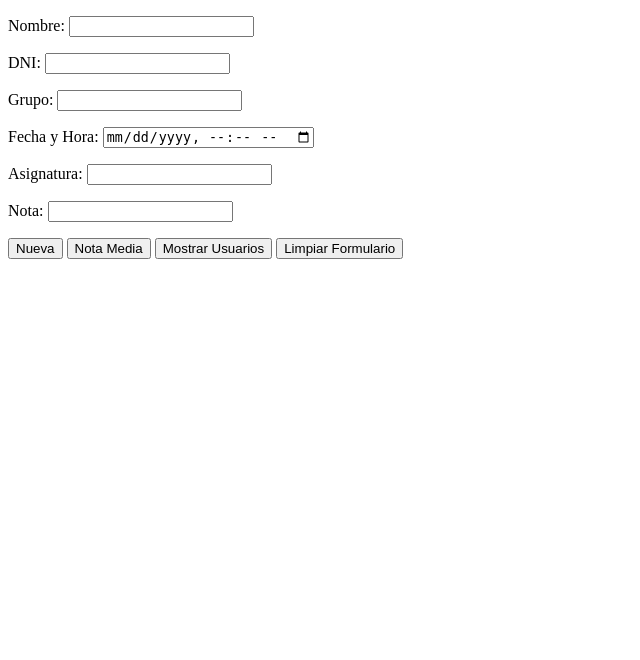
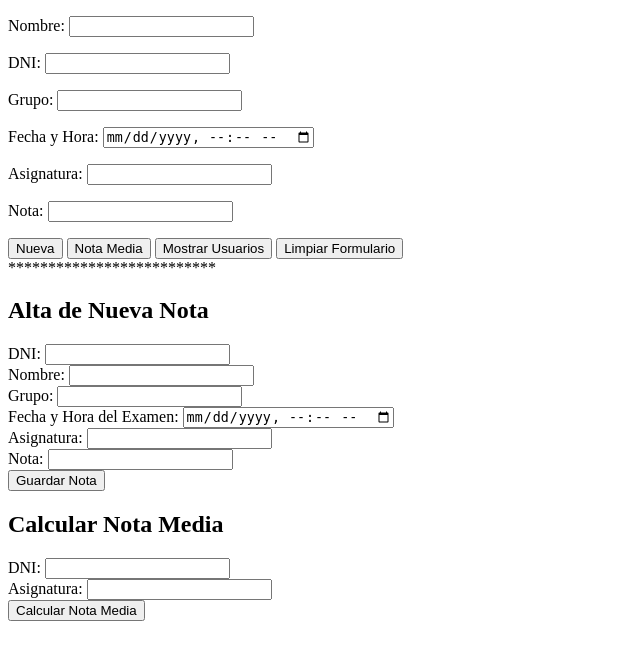
Before and after one commit to vicolores/PHP_test, a PHP site: page / in a window 1280 px wide. Shown: the top 660 px of the page, without its empty margins (0-640 px from the left). Run offline with PHP 8.4, Linux system fonts and the light colour scheme.

Commit message:
Update index.php

```diff
--- a/index.php
+++ b/index.php
@@ -24,3 +24,40 @@
     </div>
 </body>
 </html>
+**************************
+<!DOCTYPE html>
+<html lang="es">
+<head>
+    <meta charset="UTF-8">
+    <title>Gestión de Notas</title>
+</head>
+<body>
+    <h2>Alta de Nueva Nota</h2>
+    <form action="notas.php" method="post">
+        <input type="hidden" name="accion" value="alta">
+        <label for="dni">DNI:</label>
+        <input type="text" id="dni" name="dni" required><br>
+        <label for="nombre">Nombre:</label>
+        <input type="text" id="nombre" name="nombre" required><br>
+        <label for="grupo">Grupo:</label>
+        <input type="text" id="grupo" name="grupo" required><br>
+        <label for="fecha_hora">Fecha y Hora del Examen:</label>
+        <input type="datetime-local" id="fecha_hora" name="fecha_hora" required><br>
+        <label for="asignatura">Asignatura:</label>
+        <input type="text" id="asignatura" name="asignatura" required><br>
+        <label for="nota">Nota:</label>
+        <input type="number" step="0.01" id="nota" name="nota" required><br>
+        <button type="submit">Guardar Nota</button>
+    </form>
+
+    <h2>Calcular Nota Media</h2>
+    <form action="notas.php" method="post">
+        <input type="hidden" name="accion" value="media">
+        <label for="dni">DNI:</label>
+        <input type="text" id="dni" name="dni" required><br>
+        <label for="asignatura">Asignatura:</label>
+        <input type="text" id="asignatura" name="asignatura" required><br>
+        <button type="submit">Calcular Nota Media</button>
+    </form>
+</body>
+</html>
```
